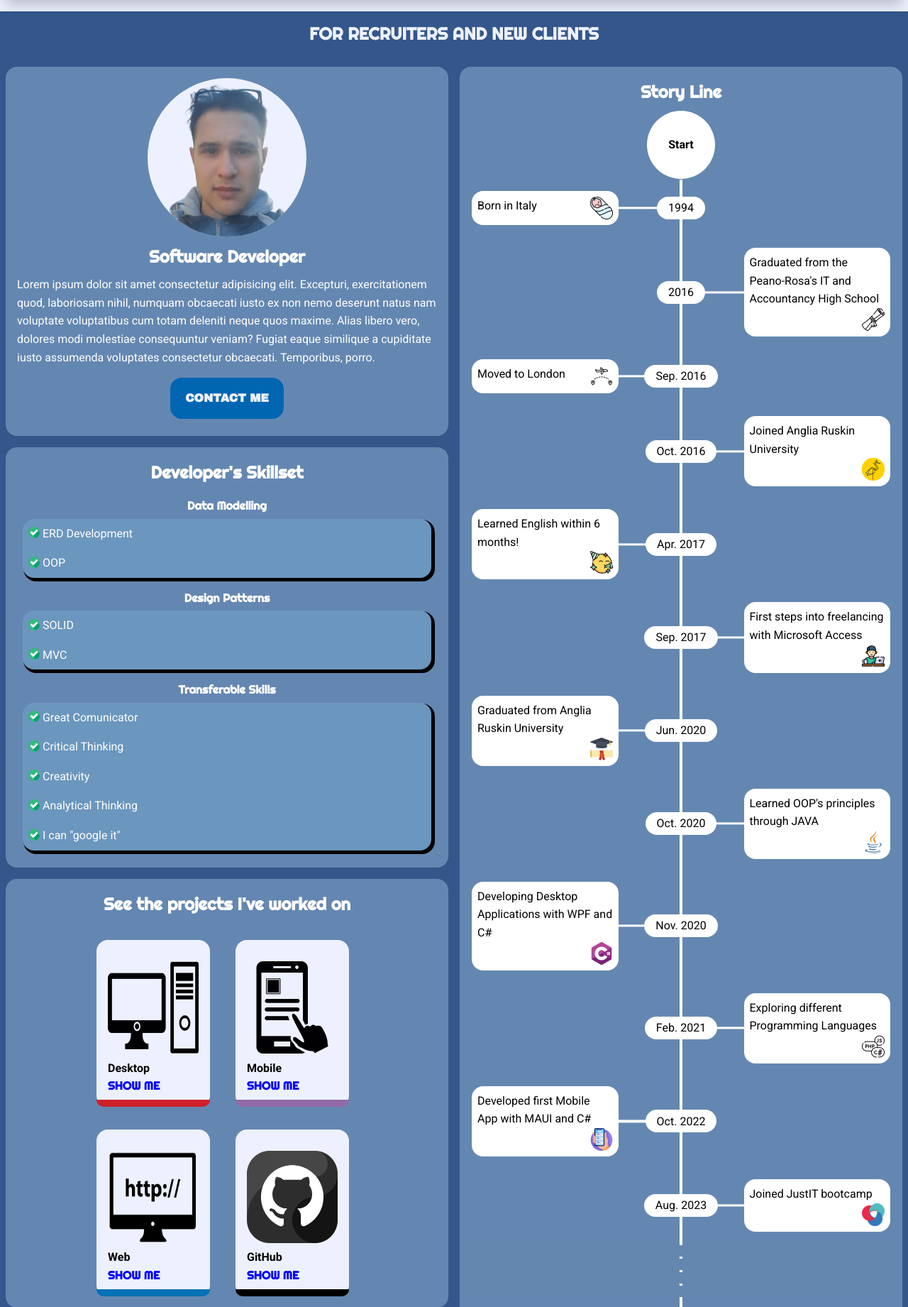
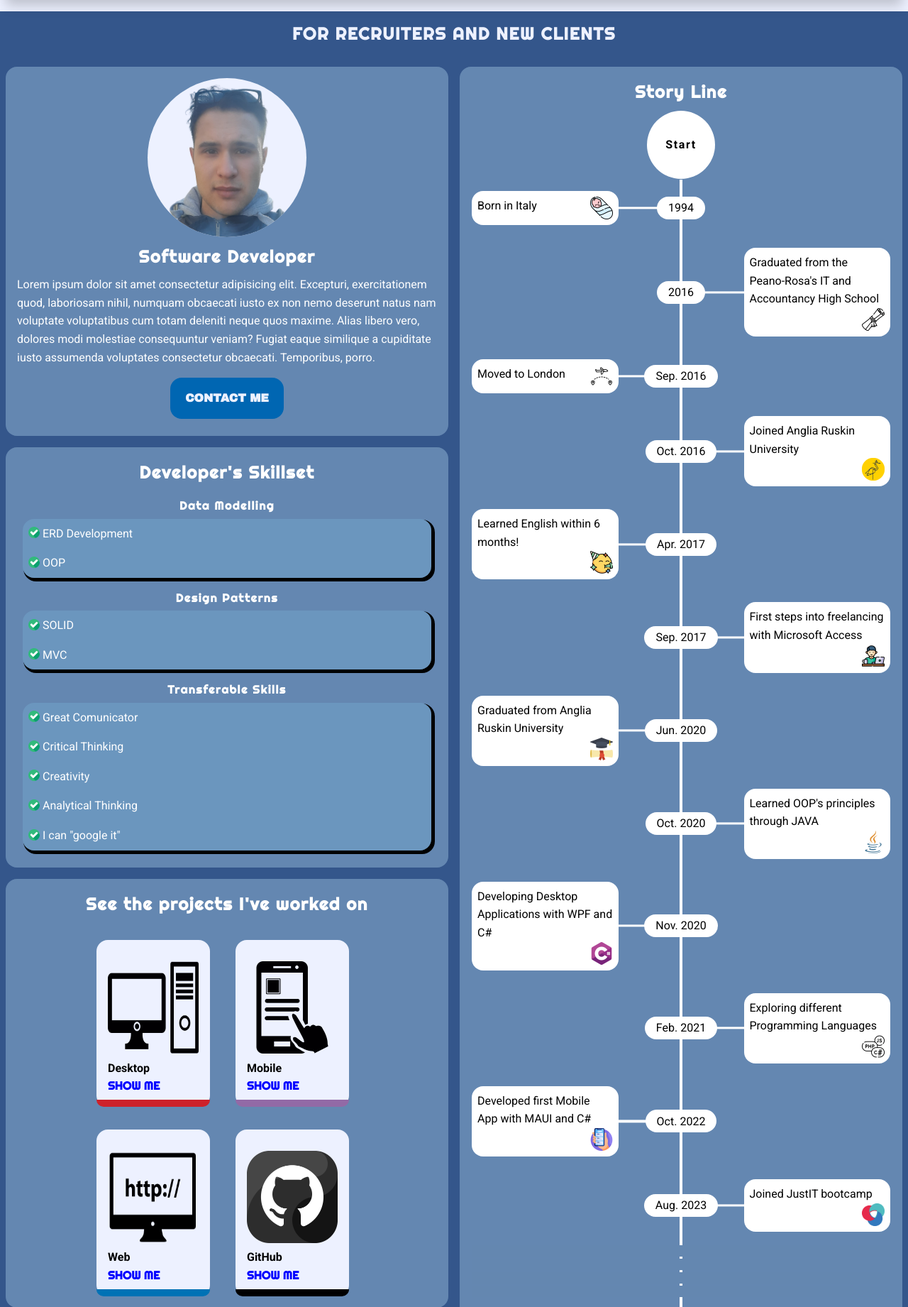
Before and after one commit to SalvatoreAmaddio/Portfolio, a PHP site: page /aboutme.html in a window 1280 px wide. Shown: the part 213-2054 px from the top of the page at 71% size. Run offline with PHP 8.4, Linux system fonts and the light colour scheme.

Commit message:
Update aboutme.css

```diff
--- a/css/aboutme.css
+++ b/css/aboutme.css
@@ -7,6 +7,11 @@
     --lastMargin: 1rem 0rem 1rem 0rem;
     --projectTypeWidth: 10rem;
     --textAlign: inherit;
+}
+
+h2, strong, dt
+{
+    letter-spacing: .1rem;
 }
 
 main
@@ -309,6 +314,7 @@ main .layerContent
     font-weight: bolder;
     position: relative;
     z-index: 1;
+    letter-spacing: .1rem;
 }
 
 #startStory p
```
